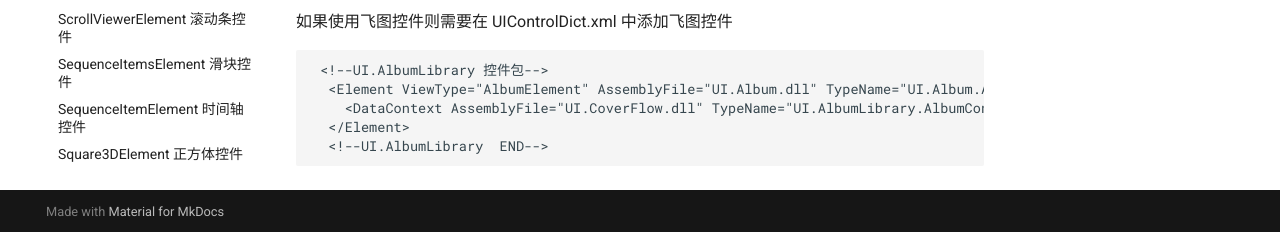
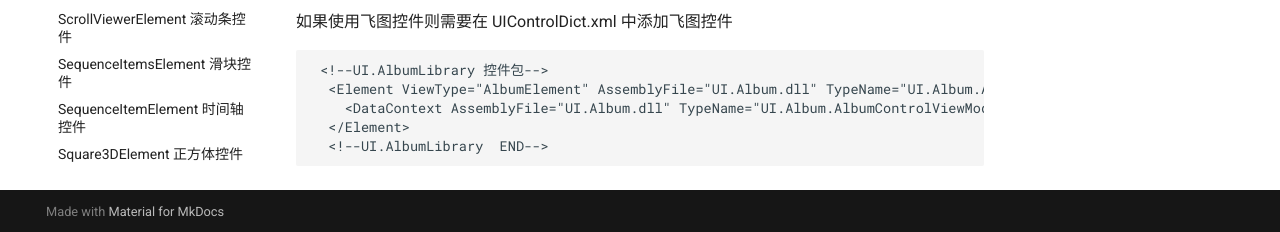
Before and after one commit to troncell/SensingPlatformDocs, an MkDocs documentation site: the page built from docs/控件一览/AlbumElement.md, in a window 1280 px wide and 900 px high, scrolled down 638 px. Shown: the part 665-897 px from the top of the window. Built offline with MkDocs 1.6.1 and Material for MkDocs 9.7.7, drawn with Linux system fonts in a browser that asks for light colours.

Commit message:
Update AlbumElement.md

````diff
--- a/docs/控件一览/AlbumElement.md
+++ b/docs/控件一览/AlbumElement.md
@@ -39,7 +39,7 @@
 ```
  <!--UI.AlbumLibrary 控件包-->
   <Element ViewType="AlbumElement" AssemblyFile="UI.Album.dll" TypeName="UI.Album.AlbumControl, UI.Album, Version=1.0.0.0, Culture=neutral, PublicKeyToken=null">
-    <DataContext AssemblyFile="UI.CoverFlow.dll" TypeName="UI.AlbumLibrary.AlbumControlViewModel, UI.Album, Version=1.0.0.0, Culture=neutral, PublicKeyToken=null" />
+    <DataContext AssemblyFile="UI.Album.dll" TypeName="UI.Album.AlbumControlViewModel, UI.Album, Version=1.0.0.0, Culture=neutral, PublicKeyToken=null" />
   </Element>
   <!--UI.AlbumLibrary  END-->
 ```
````
